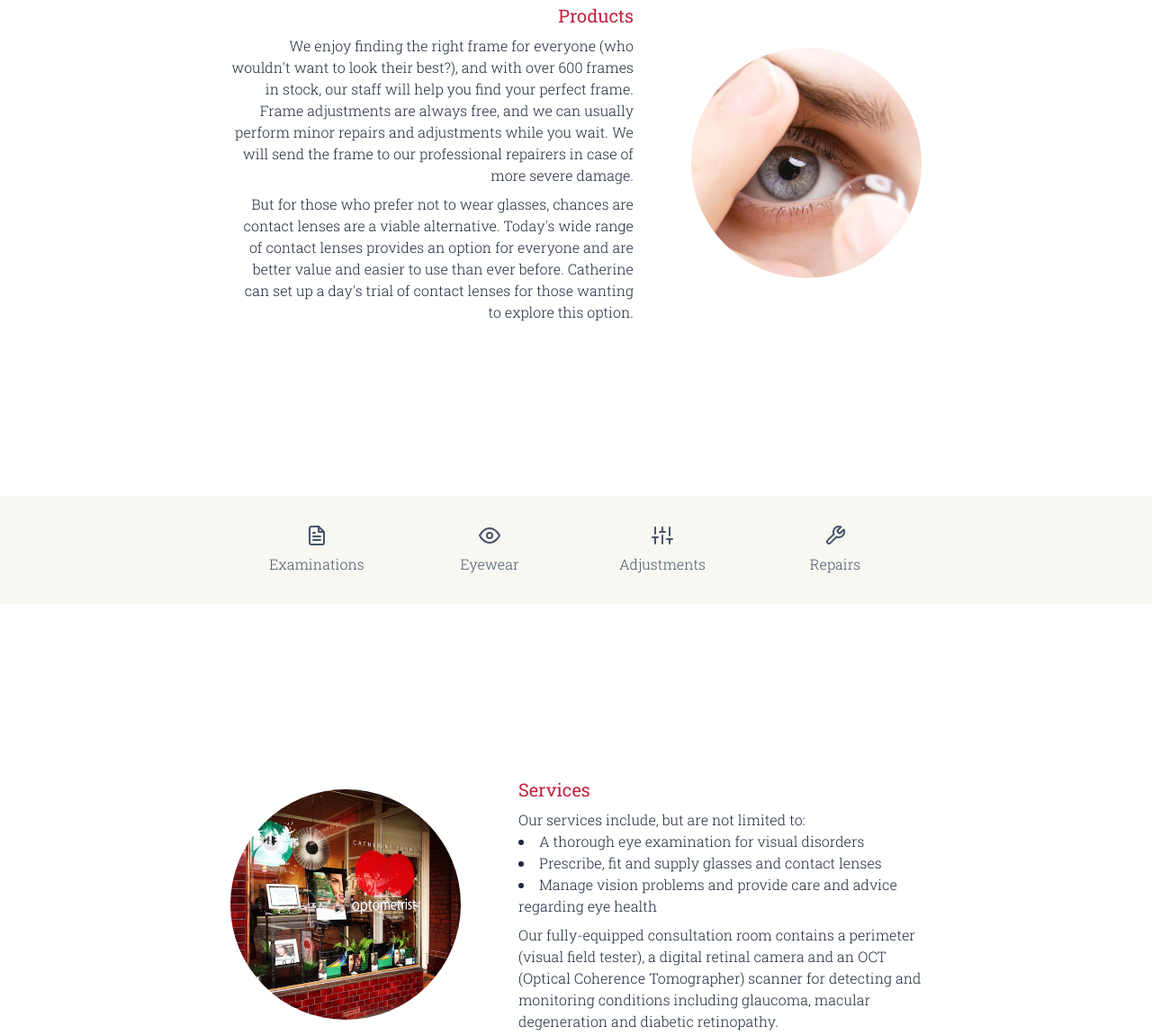
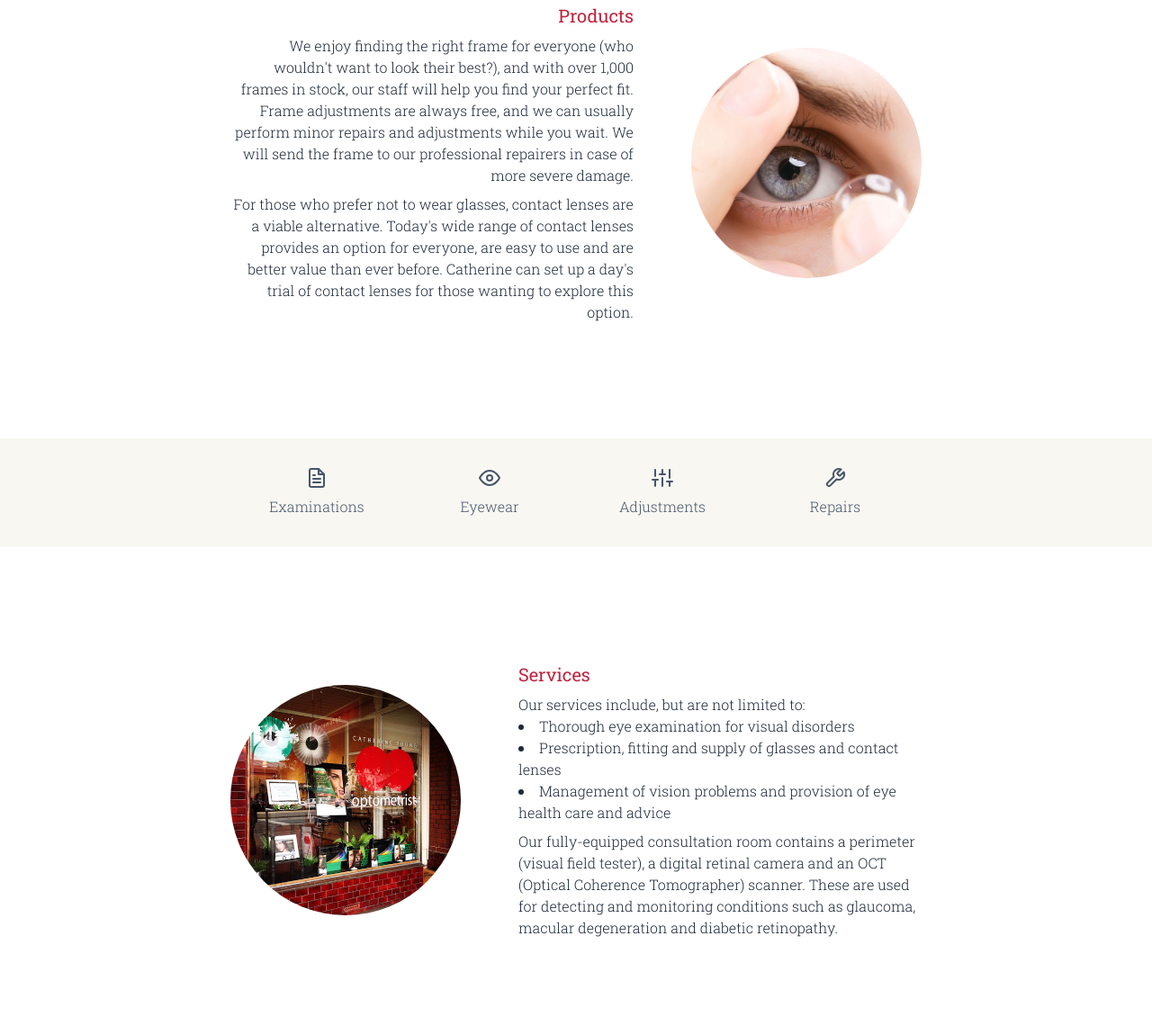
Before and after one commit to BenKrocke/catherineyoung, a website: page index.html in a window 1280 px wide. Shown: the part 1345-2495 px from the top of the page at 90% size. Drawn offline with Linux system fonts and the light colour scheme.

Commit message:
Make minor changes

```diff
--- a/index.html
+++ b/index.html
@@ -143,10 +143,10 @@
           Your local eye-care specialist
         </h1>
         <p class="mb-2">
-          Since Catherine began Catherine Young Optometrist in 1998, our mission
-          in Albert Park has been to provide the local community with quality
+          Since the beginning of Catherine Young Optometrist in 1998, our mission
+          has been to provide the Albert Park community with quality
           optometric care. To do this, we maintain a high level of professional
-          education and a warm and down-to-earth approach to customer service.
+          education and a warm approach to customer service.
           We understand the importance of a quality examination, followed by
           advice tailored to your needs.
         </p>
@@ -202,17 +202,16 @@
           </h1>
           <p class="mb-2">
             We enjoy finding the right frame for everyone (who wouldn't want to
-            look their best?), and with over 600 frames in stock, our staff will
-            help you find your perfect frame. Frame adjustments are always free,
+            look their best?), and with over 1,000 frames in stock, our staff will
+            help you find your perfect fit. Frame adjustments are always free,
             and we can usually perform minor repairs and adjustments while you
             wait. We will send the frame to our professional repairers in case
             of more severe damage.
           </p>
           <p>
-            But for those who prefer not to wear glasses, chances are contact
+            For those who prefer not to wear glasses, contact
             lenses are a viable alternative. Today's wide range of contact
-            lenses provides an option for everyone and are better value and
-            easier to use than ever before. Catherine can set up a day's trial
+            lenses provides an option for everyone, are easy to use and are better value than ever before. Catherine can set up a day's trial
             of contact lenses for those wanting to explore this option.
           </p>
         </div>
@@ -224,7 +223,7 @@
       </section>
 
       <section
-        class="my-32 py-8 px-8 md:px-16 lg:px-32 xl:px-64 flex flex-row flex-wrap justify-between bg-cyo-light-bg text-slate-600 stroke-slate-600"
+        class="my-16 py-8 px-8 md:px-16 lg:px-32 xl:px-64 flex flex-row flex-wrap justify-between bg-cyo-light-bg text-slate-600 stroke-slate-600"
       >
         <div
           class="basis-1/2 md:basis-1/4 flex flex-col items-center mb-8 md:mb-0"
@@ -321,18 +320,16 @@
           </h1>
           <p>Our services include, but are not limited to:</p>
           <ul class="list-disc list-inside mb-2">
-            <li>A thorough eye examination for visual disorders</li>
-            <li>Prescribe, fit and supply glasses and contact lenses</li>
-            <li>
-              Manage vision problems and provide care and advice regarding eye
-              health
-            </li>
+            <li>Thorough eye examination for visual disorders</li>
+            <li>Prescription, fitting and supply of glasses and contact lenses</li>
+            <li class="relative">
+              Management of vision problems and provision of eye health care and advice</li>
           </ul>
           <p>
             Our fully-equipped consultation room contains a perimeter (visual
             field tester), a digital retinal camera and an OCT (Optical
-            Coherence Tomographer) scanner for detecting and monitoring
-            conditions including glaucoma, macular degeneration and diabetic
+            Coherence Tomographer) scanner. These are used for detecting and monitoring
+            conditions such as glaucoma, macular degeneration and diabetic
             retinopathy.
           </p>
         </div>
@@ -342,7 +339,7 @@
         class="custom-mobile-background md:custom-desktop-md-background lg:custom-desktop-background my-16 px-8 md:px-16 lg:px-32 xl:px-64 flex flex-col-reverse md:flex-row justify-between items-center text-white"
       >
         <div
-          class="bg-cyo-red-light w-full py-8 md:bg-transparent md:w-auto md:p-0 text-center md:text-right"
+          class="bg-cyo-red-light w-full py-8 md:bg-transparent md:w-auto md:p-0 text-left md:text-right"
         >
           <h1 class="text-lg mb-2 font-normal">Daniel Adler</h1>
           <p>
@@ -354,7 +351,7 @@
         </div>
         <img
           class="ml-0 md:ml-16 rounded-full h-64 w-64 border border-white border-[1rem]"
-          src="resource/img/daniel.png"
+          src="resource/img/daniel.jpg"
           alt="Daniel Adler"
         />
       </section>
```
Also changed, not shown: dist/output.css, resource/img/daniel.jpg (added).
